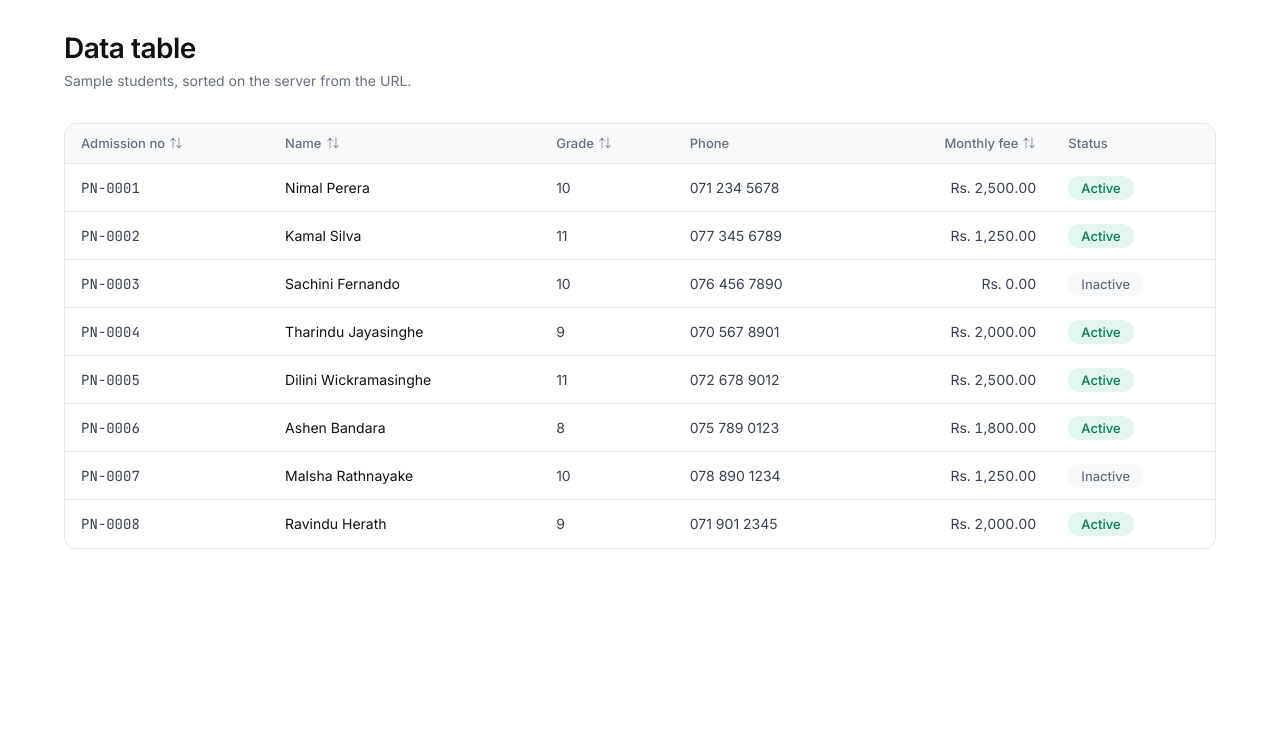
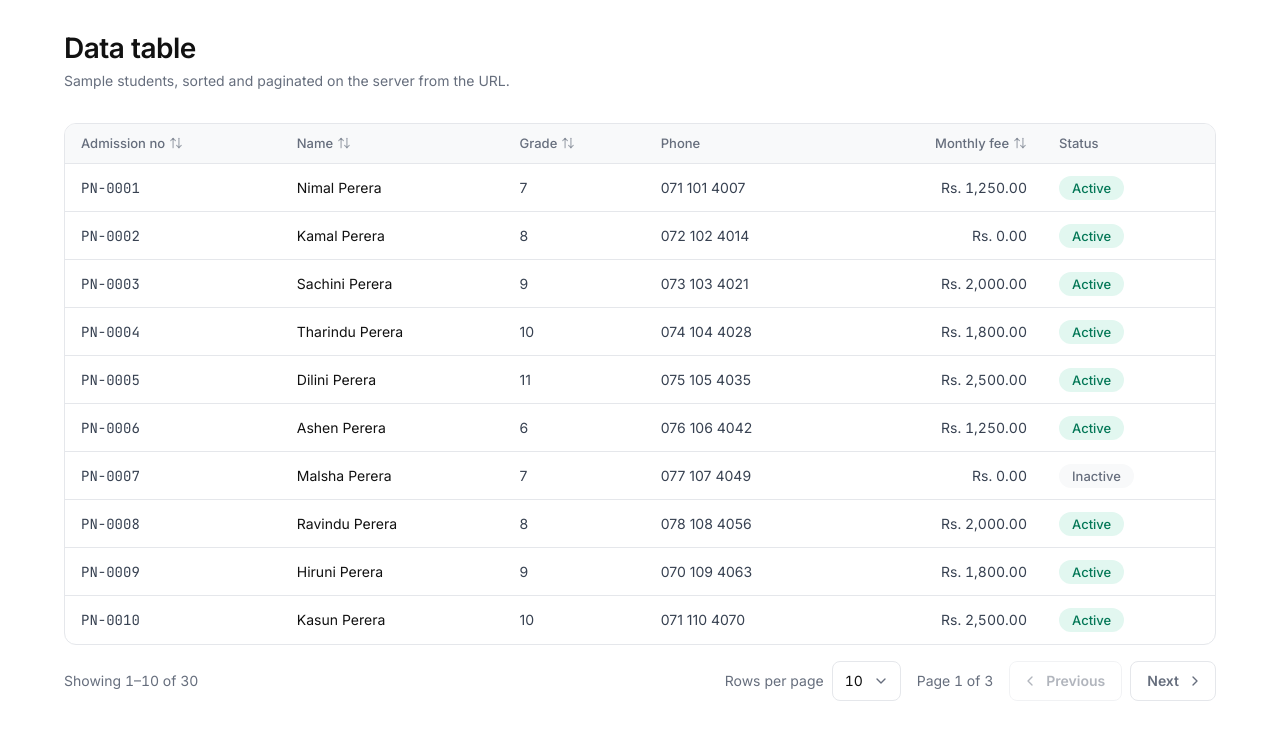
Before and after one commit to hashan1998-it/Panthiya, a Next.js app: page /styleguide/data-table in a window 1280 px wide. Shown: the top 740 px of the page. Built offline with nearby package versions, Linux system fonts and the light colour scheme.

Commit message:
feat: add server-side pagination to DataTable

```diff
--- a/src/app/styleguide/data-table/page.tsx
+++ b/src/app/styleguide/data-table/page.tsx
@@ -2,7 +2,7 @@ import { Suspense } from "react";
 import type { Metadata } from "next";
 import { PageHeader } from "@/components/shared/page-header";
 import { Skeleton } from "@/components/ui/skeleton";
-import { parseTableParams } from "@/lib/table-params";
+import { getPageInfo, parseTableParams } from "@/lib/table-params";
 import { DEMO_SORTABLE_COLUMNS, SAMPLE_STUDENTS, sortStudents } from "./sample-students";
 import { StudentsTable } from "./students-table";
 
@@ -14,9 +14,11 @@ type SearchParams = Promise<Record<string, string | string[] | undefined>>;
 
 async function StudentsResults({ searchParams }: { searchParams: SearchParams }) {
   const params = parseTableParams(await searchParams, DEMO_SORTABLE_COLUMNS);
-  const students = sortStudents(SAMPLE_STUDENTS, params.sort);
+  const sorted = sortStudents(SAMPLE_STUDENTS, params.sort);
+  const { offset } = getPageInfo(sorted.length, params.page, params.pageSize);
+  const students = sorted.slice(offset, offset + params.pageSize);
 
-  return <StudentsTable students={students} />;
+  return <StudentsTable students={students} rowCount={sorted.length} />;
 }
 
 export default function DataTableDemoPage({ searchParams }: { searchParams: SearchParams }) {
@@ -24,7 +26,7 @@ export default function DataTableDemoPage({ searchParams }: { searchParams: Sear
     <main className="mx-auto flex w-full max-w-300 flex-col gap-8 px-4 py-8 md:px-6">
       <PageHeader
         title="Data table"
-        description="Sample students, sorted on the server from the URL."
+        description="Sample students, sorted and paginated on the server from the URL."
       />
       <Suspense fallback={<Skeleton className="h-96 w-full rounded-xl" />}>
         <StudentsResults searchParams={searchParams} />
--- a/src/app/styleguide/data-table/sample-students.ts
+++ b/src/app/styleguide/data-table/sample-students.ts
@@ -14,80 +14,35 @@ export const DEMO_SORTABLE_COLUMNS = ["admissionNo", "name", "grade", "fee"] as
 
 type SortableKey = (typeof DEMO_SORTABLE_COLUMNS)[number];
 
-export const SAMPLE_STUDENTS: DemoStudent[] = [
-  {
-    id: "1",
-    admissionNo: "PN-0001",
-    name: "Nimal Perera",
-    grade: 10,
-    phone: "071 234 5678",
-    fee: 2500,
-    active: true,
-  },
-  {
-    id: "2",
-    admissionNo: "PN-0002",
-    name: "Kamal Silva",
-    grade: 11,
-    phone: "077 345 6789",
-    fee: 1250,
-    active: true,
-  },
-  {
-    id: "3",
-    admissionNo: "PN-0003",
-    name: "Sachini Fernando",
-    grade: 10,
-    phone: "076 456 7890",
-    fee: 0,
-    active: false,
-  },
-  {
-    id: "4",
-    admissionNo: "PN-0004",
-    name: "Tharindu Jayasinghe",
-    grade: 9,
-    phone: "070 567 8901",
-    fee: 2000,
-    active: true,
-  },
-  {
-    id: "5",
-    admissionNo: "PN-0005",
-    name: "Dilini Wickramasinghe",
-    grade: 11,
-    phone: "072 678 9012",
-    fee: 2500,
-    active: true,
-  },
-  {
-    id: "6",
-    admissionNo: "PN-0006",
-    name: "Ashen Bandara",
-    grade: 8,
-    phone: "075 789 0123",
-    fee: 1800,
-    active: true,
-  },
-  {
-    id: "7",
-    admissionNo: "PN-0007",
-    name: "Malsha Rathnayake",
-    grade: 10,
-    phone: "078 890 1234",
-    fee: 1250,
-    active: false,
-  },
-  {
-    id: "8",
-    admissionNo: "PN-0008",
-    name: "Ravindu Herath",
-    grade: 9,
-    phone: "071 901 2345",
-    fee: 2000,
-    active: true,
-  },
+const FIRST_NAMES = [
+  "Nimal",
+  "Kamal",
+  "Sachini",
+  "Tharindu",
+  "Dilini",
+  "Ashen",
+  "Malsha",
+  "Ravindu",
+  "Hiruni",
+  "Kasun",
 ];
+const SURNAMES = ["Perera", "Silva", "Fernando"];
+const FEES = [2500, 1250, 0, 2000, 1800];
+
+export const SAMPLE_STUDENTS: DemoStudent[] = SURNAMES.flatMap((surname, s) =>
+  FIRST_NAMES.map((firstName, f) => {
+    const n = s * FIRST_NAMES.length + f + 1;
+    return {
+      id: String(n),
+      admissionNo: `PN-${String(n).padStart(4, "0")}`,
+      name: `${firstName} ${surname}`,
+      grade: 6 + (n % 6),
+      phone: `07${n % 9} ${String(100 + n).padStart(3, "0")} ${String(4000 + n * 7)}`,
+      fee: FEES[n % FEES.length],
+      active: n % 7 !== 0,
+    };
+  }),
+);
 
 export function sortStudents(students: DemoStudent[], sort: TableSort | null): DemoStudent[] {
   if (!sort) return students;
--- a/src/app/styleguide/data-table/students-table.tsx
+++ b/src/app/styleguide/data-table/students-table.tsx
@@ -38,12 +38,18 @@ const columns = column.columns([
   }),
 ]);
 
-export function StudentsTable({ students }: { students: DemoStudent[] }) {
+type StudentsTableProps = {
+  students: DemoStudent[];
+  rowCount: number;
+};
+
+export function StudentsTable({ students, rowCount }: StudentsTableProps) {
   return (
     <DataTable
       label="Students"
       columns={columns}
       data={students}
+      rowCount={rowCount}
       sortableColumns={DEMO_SORTABLE_COLUMNS}
       getRowId={(student) => student.id}
     />
--- a/src/components/shared/data-table.tsx
+++ b/src/components/shared/data-table.tsx
@@ -5,16 +5,27 @@ import {
   createColumnHelper,
   FlexRender,
   functionalUpdate,
+  rowPaginationFeature,
   rowSortingFeature,
   tableFeatures,
   useTable,
+  type PaginationState,
   type RowData,
   type SortingState,
   type TableOptions,
 } from "@tanstack/react-table";
-import { ArrowDown, ArrowUp, ArrowUpDown, Inbox } from "lucide-react";
+import {
+  ArrowDown,
+  ArrowUp,
+  ArrowUpDown,
+  ChevronDown,
+  ChevronLeft,
+  ChevronRight,
+  Inbox,
+} from "lucide-react";
 import { EmptyState } from "@/components/shared/empty-state";
 import { useTableParams } from "@/components/shared/use-table-params";
+import { Button } from "@/components/ui/button";
 import {
   Table,
   TableBody,
@@ -23,7 +34,15 @@ import {
   TableHeader,
   TableRow,
 } from "@/components/ui/table";
-import { parseTableParams, type TableSort } from "@/lib/table-params";
+import {
+  DEFAULT_PAGE_SIZE,
+  getPageInfo,
+  PAGE_SIZE_OPTIONS,
+  parseTableParams,
+  type PageInfo,
+  type TableParamsChange,
+  type TableSort,
+} from "@/lib/table-params";
 import { cn } from "@/lib/utils";
 
 type DataTableColumnMeta = {
@@ -32,6 +51,7 @@ type DataTableColumnMeta = {
 
 export const dataTableFeatures = tableFeatures({
   rowSortingFeature,
+  rowPaginationFeature,
   columnMeta: {} as DataTableColumnMeta,
 });
 
@@ -45,6 +65,7 @@ type DataTableProps<TData extends RowData> = {
   columns: TableOptions<DataTableFeatures, TData>["columns"];
   data: TData[];
   label: string;
+  rowCount?: number;
   sortableColumns?: readonly string[];
   getRowId?: (row: TData) => string;
   emptyState?: ReactNode;
@@ -52,7 +73,9 @@ type DataTableProps<TData extends RowData> = {
 
 type DataTableViewProps<TData extends RowData> = DataTableProps<TData> & {
   sort: TableSort | null;
-  onSortChange?: (sort: TableSort | null) => void;
+  page: number;
+  pageSize: number;
+  onChange?: (change: TableParamsChange) => void;
   isPending?: boolean;
 };
 
@@ -70,14 +93,22 @@ function DataTableView<TData extends RowData>({
   columns,
   data,
   label,
+  rowCount,
   sortableColumns = NO_SORTABLE_COLUMNS,
   getRowId,
   emptyState,
   sort,
-  onSortChange,
+  page,
+  pageSize,
+  onChange,
   isPending = false,
 }: DataTableViewProps<TData>) {
   const sorting = toSortingState(sort);
+  const pageInfo = rowCount === undefined ? null : getPageInfo(rowCount, page, pageSize);
+  const pagination: PaginationState = {
+    pageIndex: (pageInfo?.page ?? 1) - 1,
+    pageSize,
+  };
 
   const table = useTable({
     features: dataTableFeatures,
@@ -87,10 +118,21 @@ function DataTableView<TData extends RowData>({
     manualSorting: true,
     enableMultiSort: false,
     sortDescFirst: false,
-    state: { sorting },
+    manualPagination: true,
+    autoResetPageIndex: false,
+    rowCount,
+    state: { sorting, pagination },
     onSortingChange: (updater) => {
       const next = functionalUpdate(updater, sorting);
-      onSortChange?.(next[0] ?? null);
+      onChange?.({ sort: next[0] ?? null });
+    },
+    onPaginationChange: (updater) => {
+      const next = functionalUpdate(updater, pagination);
+      if (next.pageSize !== pagination.pageSize) {
+        onChange?.({ pageSize: next.pageSize });
+      } else {
+        onChange?.({ page: next.pageIndex + 1 });
+      }
     },
   });
 
@@ -98,6 +140,7 @@ function DataTableView<TData extends RowData>({
   const columnCount = table.getAllLeafColumns().length;
 
   return (
+    <div className="flex flex-col gap-4">
       <Table
         aria-label={label}
         aria-busy={isPending}
@@ -112,7 +155,7 @@ function DataTableView<TData extends RowData>({
               {headerGroup.headers.map((header) => {
                 const { column } = header;
                 const isRight = column.columnDef.meta?.align === "right";
-              const canSort = Boolean(onSortChange) && sortableColumns.includes(column.id);
+                const canSort = Boolean(onChange) && sortableColumns.includes(column.id);
                 const direction = column.getIsSorted();
                 const SortIcon =
                   direction === "asc" ? ArrowUp : direction === "desc" ? ArrowDown : ArrowUpDown;
@@ -160,7 +203,10 @@ function DataTableView<TData extends RowData>({
             rows.map((row) => (
               <TableRow key={row.id}>
                 {row.getAllCells().map((cell) => (
-                <TableCell key={cell.id} className={alignClass(cell.column.columnDef.meta?.align)}>
+                  <TableCell
+                    key={cell.id}
+                    className={alignClass(cell.column.columnDef.meta?.align)}
+                  >
                     <FlexRender cell={cell} />
                   </TableCell>
                 ))}
@@ -182,18 +228,101 @@ function DataTableView<TData extends RowData>({
           )}
         </TableBody>
       </Table>
+      {pageInfo && rowCount !== undefined && onChange && (
+        <DataTablePagination
+          pageInfo={pageInfo}
+          rowCount={rowCount}
+          pageSize={pageSize}
+          canPrevious={table.getCanPreviousPage()}
+          canNext={table.getCanNextPage()}
+          onPrevious={() => table.previousPage()}
+          onNext={() => table.nextPage()}
+          onPageSizeChange={(size) => table.setPageSize(size)}
+        />
+      )}
+    </div>
+  );
+}
+
+type DataTablePaginationProps = {
+  pageInfo: PageInfo;
+  rowCount: number;
+  pageSize: number;
+  canPrevious: boolean;
+  canNext: boolean;
+  onPrevious: () => void;
+  onNext: () => void;
+  onPageSizeChange: (size: number) => void;
+};
+
+function DataTablePagination({
+  pageInfo,
+  rowCount,
+  pageSize,
+  canPrevious,
+  canNext,
+  onPrevious,
+  onNext,
+  onPageSizeChange,
+}: DataTablePaginationProps) {
+  return (
+    <nav
+      aria-label="Pagination"
+      className="flex flex-col gap-4 text-body-sm text-muted-foreground md:flex-row md:items-center md:justify-between"
+    >
+      <p className="tabular-nums">
+        Showing {pageInfo.from}–{pageInfo.to} of {rowCount}
+      </p>
+      <div className="flex flex-wrap items-center gap-4">
+        <label className="flex items-center gap-2">
+          Rows per page
+          <span className="relative inline-flex">
+            <select
+              value={pageSize}
+              onChange={(event) => onPageSizeChange(Number(event.target.value))}
+              className="h-10 cursor-pointer appearance-none rounded-lg border border-input bg-background pr-9 pl-3 text-foreground tabular-nums transition-colors duration-150 outline-none hover:bg-muted focus-visible:border-ring focus-visible:ring-3 focus-visible:ring-ring/50 motion-reduce:transition-none dark:scheme-dark"
+            >
+              {PAGE_SIZE_OPTIONS.map((size) => (
+                <option key={size} value={size}>
+                  {size}
+                </option>
+              ))}
+            </select>
+            <ChevronDown
+              aria-hidden
+              className="pointer-events-none absolute top-1/2 right-3 size-4 -translate-y-1/2 text-muted-foreground"
+            />
+          </span>
+        </label>
+        <p aria-live="polite" className="tabular-nums">
+          Page {pageInfo.page} of {pageInfo.pageCount}
+        </p>
+        <div className="flex gap-2">
+          <Button variant="outline" disabled={!canPrevious} onClick={onPrevious}>
+            <ChevronLeft data-icon="inline-start" aria-hidden />
+            Previous
+          </Button>
+          <Button variant="outline" disabled={!canNext} onClick={onNext}>
+            Next
+            <ChevronRight data-icon="inline-end" aria-hidden />
+          </Button>
+        </div>
+      </div>
+    </nav>
   );
 }
 
 function DataTableWithUrlState<TData extends RowData>(props: DataTableProps<TData>) {
   const { searchParams, setTableParams, isPending } = useTableParams();
-  const { sort } = parseTableParams(searchParams, props.sortableColumns ?? NO_SORTABLE_COLUMNS);
+  const params = parseTableParams(searchParams, props.sortableColumns ?? NO_SORTABLE_COLUMNS);
 
   return (
     <DataTableView
       {...props}
-      sort={sort}
-      onSortChange={(nextSort) => setTableParams({ sort: nextSort })}
+      sort={params.sort}
+      page={params.page}
+      pageSize={params.pageSize}
+      onChange={setTableParams}
       isPending={isPending}
     />
   );
@@ -201,7 +330,9 @@ function DataTableWithUrlState<TData extends RowData>(props: DataTableProps<TDat
 
 export function DataTable<TData extends RowData>(props: DataTableProps<TData>) {
   return (
-    <Suspense fallback={<DataTableView {...props} sort={null} />}>
+    <Suspense
+      fallback={<DataTableView {...props} sort={null} page={1} pageSize={DEFAULT_PAGE_SIZE} />}
+    >
       <DataTableWithUrlState {...props} />
     </Suspense>
   );
--- a/src/lib/table-params.ts
+++ b/src/lib/table-params.ts
@@ -59,6 +59,28 @@ export function parseTableParams(raw: RawSearchParams, sortable: readonly string
   };
 }
 
+export type PageInfo = {
+  page: number;
+  pageCount: number;
+  offset: number;
+  from: number;
+  to: number;
+};
+
+export function getPageInfo(rowCount: number, page: number, pageSize: number): PageInfo {
+  const pageCount = Math.max(1, Math.ceil(rowCount / pageSize));
+  const current = Math.min(page, pageCount);
+  const offset = (current - 1) * pageSize;
+
+  return {
+    page: current,
+    pageCount,
+    offset,
+    from: rowCount === 0 ? 0 : offset + 1,
+    to: Math.min(offset + pageSize, rowCount),
+  };
+}
+
 function setOrDelete(params: URLSearchParams, key: string, value: string | null) {
   if (value === null) {
     params.delete(key);
```
Lines whose indentation alone changed are shown as unchanged.
